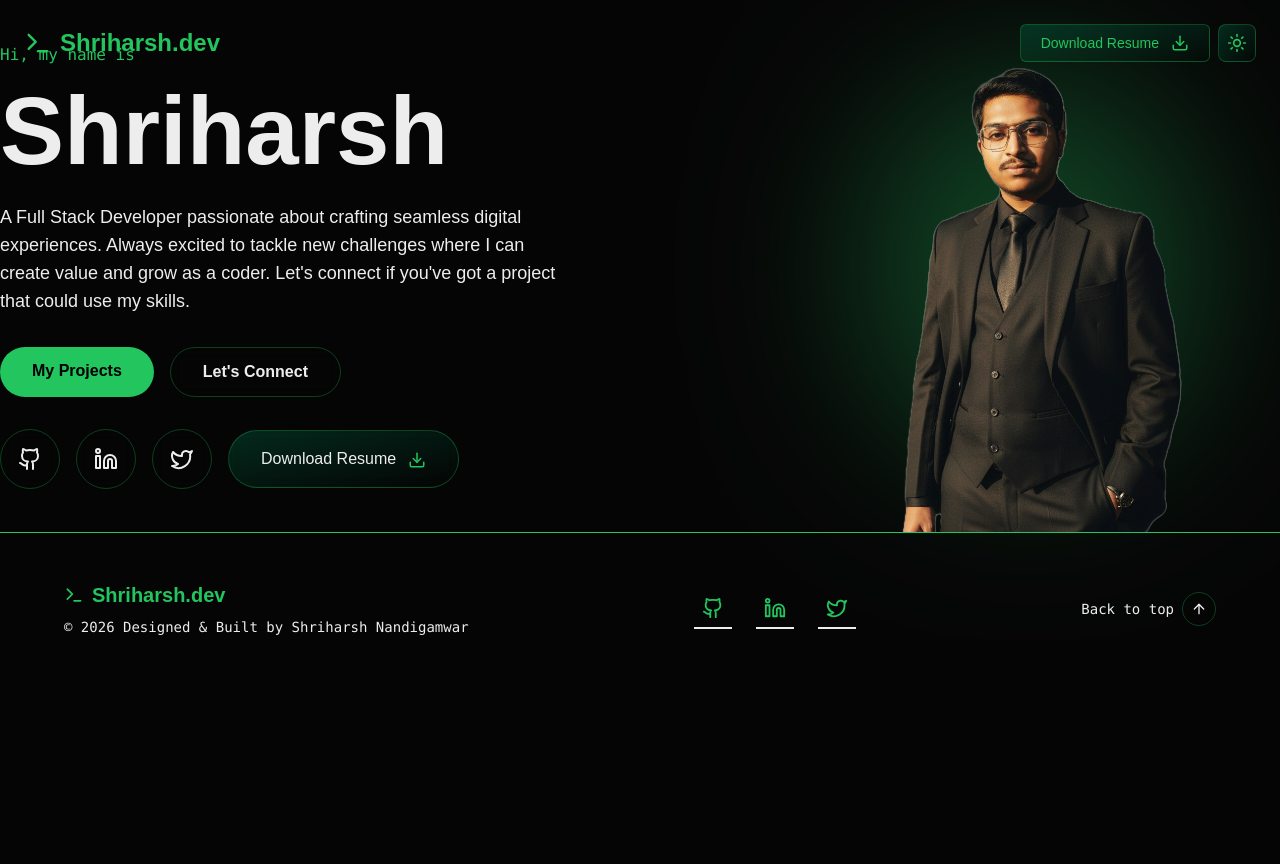
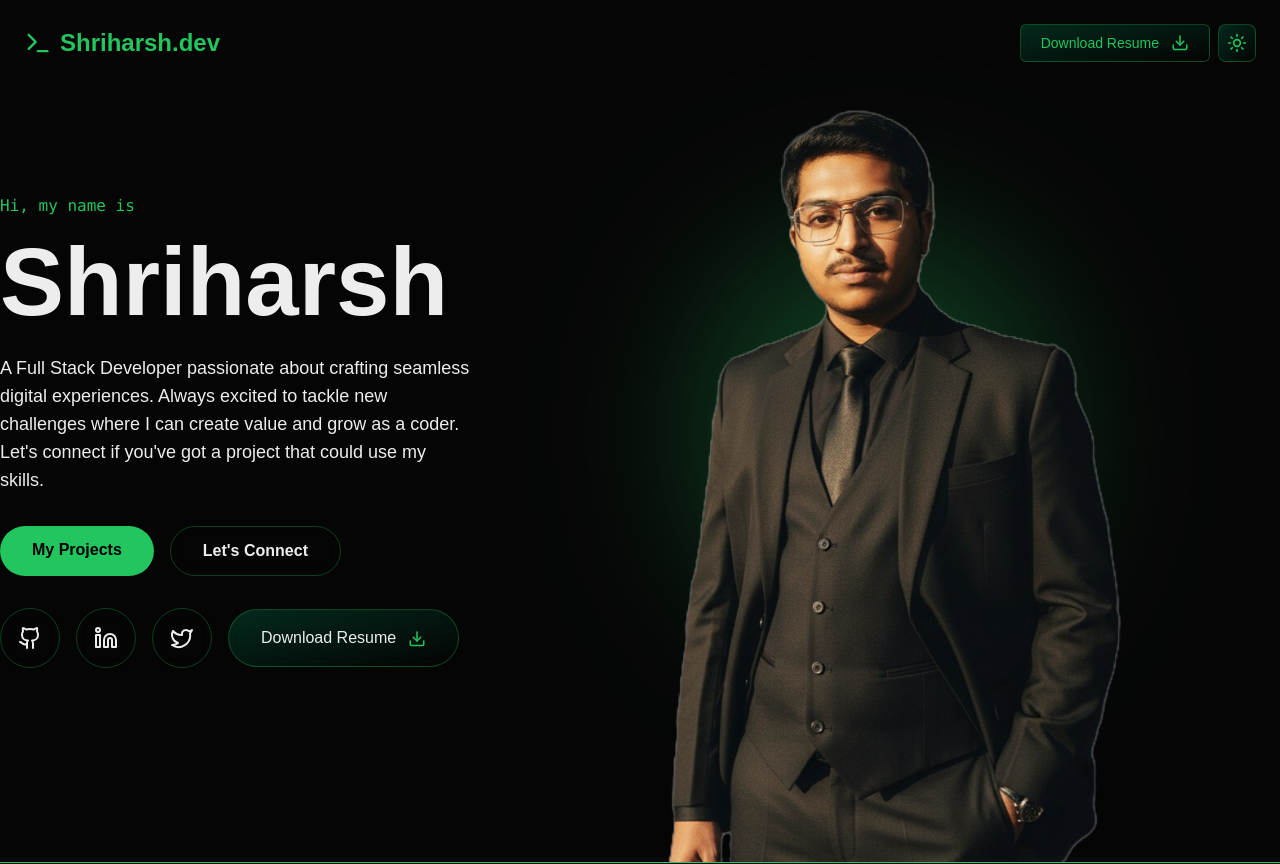
Before and after one commit to HarshNandigamwar/ShriharshNandigamwarPortfolio, a Next.js app: page /home in a window 1280 px wide. Shown: the top 864 px of the page. Before the commit the page ends 800 px from the top, so only its background shows below. Built offline with nearby package versions, Linux system fonts and the light colour scheme.

Commit message:
add to google index

```diff
--- a/src/app/home/page.tsx
+++ b/src/app/home/page.tsx
@@ -129,7 +129,10 @@ const HomePage = () => {
             src="/images/ShriharshImageWBG.png"
             alt="N/A"
             width={500}
-            height={0}
+            height={500}
+            loading="eager"
+            className="w-full h-auto"
+            style={{ height: "auto" }}
           />
         </div>
       </motion.div>
@@ -138,8 +141,9 @@ const HomePage = () => {
           src="/images/Shriharsh.jpg"
           alt="N/A"
           width={300}
-          height={0}
-          className="rounded-2xl"
+          height={500}
+          className="w-full h-auto rounded-2xl"
+          style={{ height: "auto", width: "auto" }}
         />
       </div>
     </section>
--- a/src/app/layout.tsx
+++ b/src/app/layout.tsx
@@ -1,4 +1,4 @@
-import type { Metadata } from "next";
+import type { Metadata, Viewport } from "next";
 import "./globals.css";
 import SmoothScroll from "@/components/SmoothScroll";
 import { ThemeProvider } from "next-themes";
@@ -6,12 +6,28 @@ import { Toaster } from "sonner";
 import Navbar from "@/components/Navbar";
 import Footer from "@/components/Footer";
 
-export const metadata: Metadata = {
-  title:
-    "Shriharsh Nandigamwar | A Full Stack Developer passionate about crafting seamless digital experiences. Always excited to tackle new challenges where I can create value and grow as a coder. Let's connect if you've got a project that could use my skills",
+export const viewport: Viewport = {
+  themeColor: "#22c55e",
+  width: "device-width",
+  initialScale: 1,
+  maximumScale: 1,
 };
 
-export default function RootLayout({ children }: { children: React.ReactNode }) {
+export const metadata: Metadata = {
+  title: "Shriharsh Nandigamwar",
+  description:
+    "A Full Stack Developer passionate about crafting seamless digital experiences.",
+  manifest: "/manifest.json",
+  verification: {
+    google: "0Cx3P3D6qFUwm-QkSzQGxSJgG2husM1-RzeRqW0j3dI",
+  },
+};
+
+export default function RootLayout({
+  children,
+}: {
+  children: React.ReactNode;
+}) {
   return (
     <html lang="en" suppressHydrationWarning>
       <body>
@@ -20,7 +36,7 @@ export default function RootLayout({ children }: { children: React.ReactNode })
             <Navbar />
             {children}
             <Toaster position="top-right" richColors />
-            <Footer/>
+            <Footer />
           </SmoothScroll>
         </ThemeProvider>
       </body>
--- a/src/components/ThemeToggle.tsx
+++ b/src/components/ThemeToggle.tsx
@@ -1,9 +1,19 @@
 "use client";
 import { useTheme } from "next-themes";
 import { Sun, Moon } from "lucide-react";
+import { useState, useEffect } from "react";
 
 export function ThemeToggle() {
+  const [mounted, setMounted] = useState(false);
   const { theme, setTheme } = useTheme();
+
+  useEffect(() => {
+    setMounted(true);
+  }, []);
+
+  if (!mounted) {
+    return <div className="p-2 w-9 h-9" />;
+  }
 
   return (
     <button
```
Also changed, not shown: public/images/icon.png (added), public/manifest.json (added).
